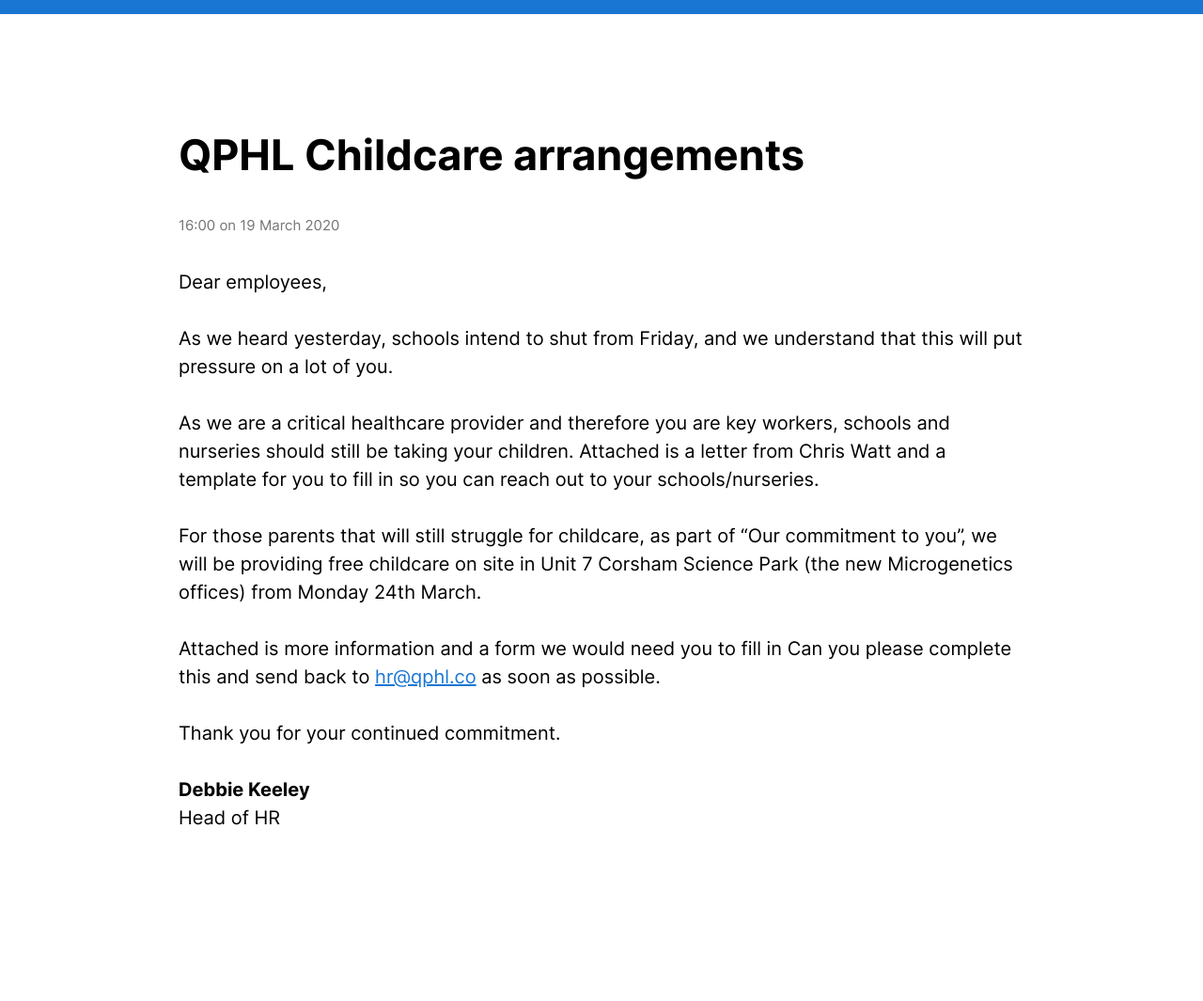
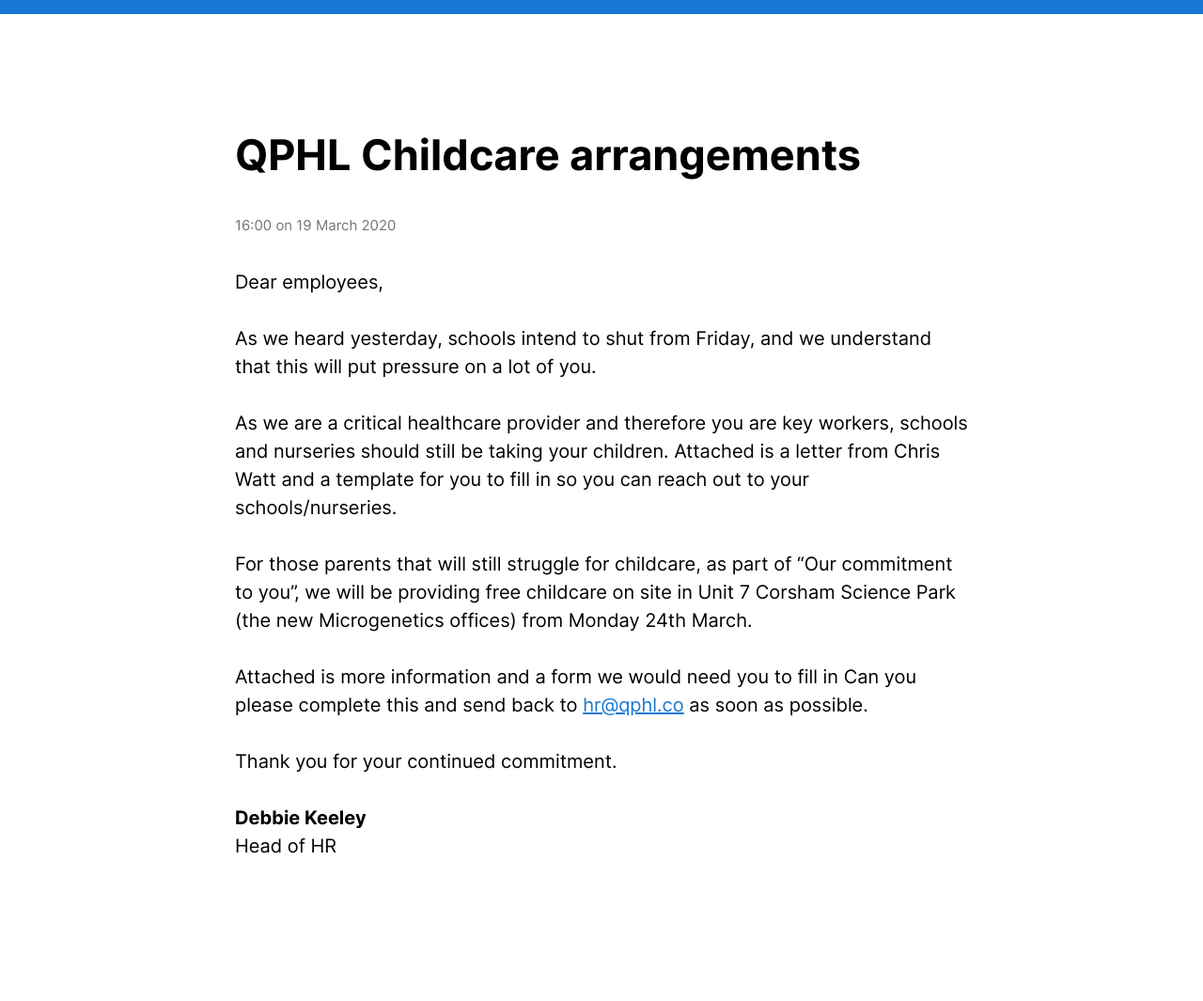
Before and after one commit to cognisant/qphl.co, a Jekyll site: the page built from downloads/emails/qphl-childcare-arrangements.md, in a window 1280 px wide. Shown: the whole page at 94% size. Built offline with Jekyll 4.4.1, drawn with Linux system fonts in a browser that asks for light colours; before the commit the page ends 1035 px from its top, so only the background shows below that.

Commit message:
Adds narrower body style for email pages

```diff
--- a/_includes/header.html
+++ b/_includes/header.html
@@ -186,6 +186,9 @@
             margin: 0.75rem 0 0;
         }
         {% if page.layout == "email" %}
+            body {
+                max-width: 45rem;
+            }
             p, ul {
                 margin: 0 auto 1.5rem;
             }
```
